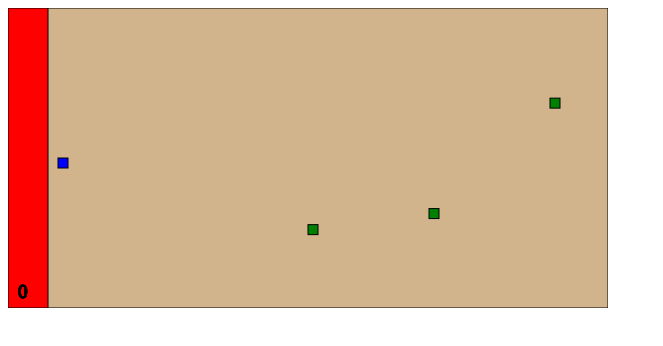
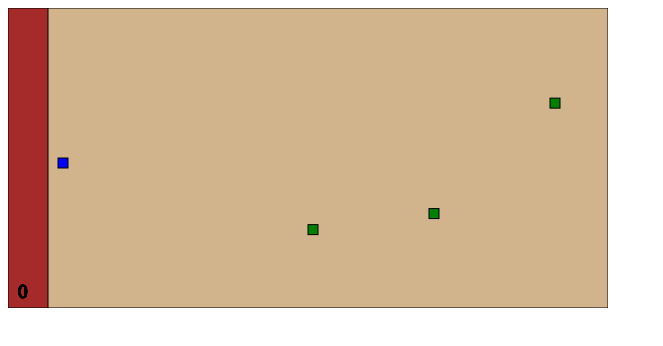
Before and after one commit to ufjf-dcc104/dcc138-2019-1-trb1-sequeto, a plain HTML site: page index.html in a window 1280 px wide. Shown: the whole page, without its empty margins (0-663 px from the left). Drawn offline with Linux system fonts and the light colour scheme.

Commit message:
Alterando cor da torre

```diff
--- a/index.html
+++ b/index.html
@@ -45,7 +45,7 @@
             y: 0,
             h: canvas.height,
             w: 40,
-            color: "red",
+            color: "brown",
             props:{tipo:"torre"},
         });
 
```
